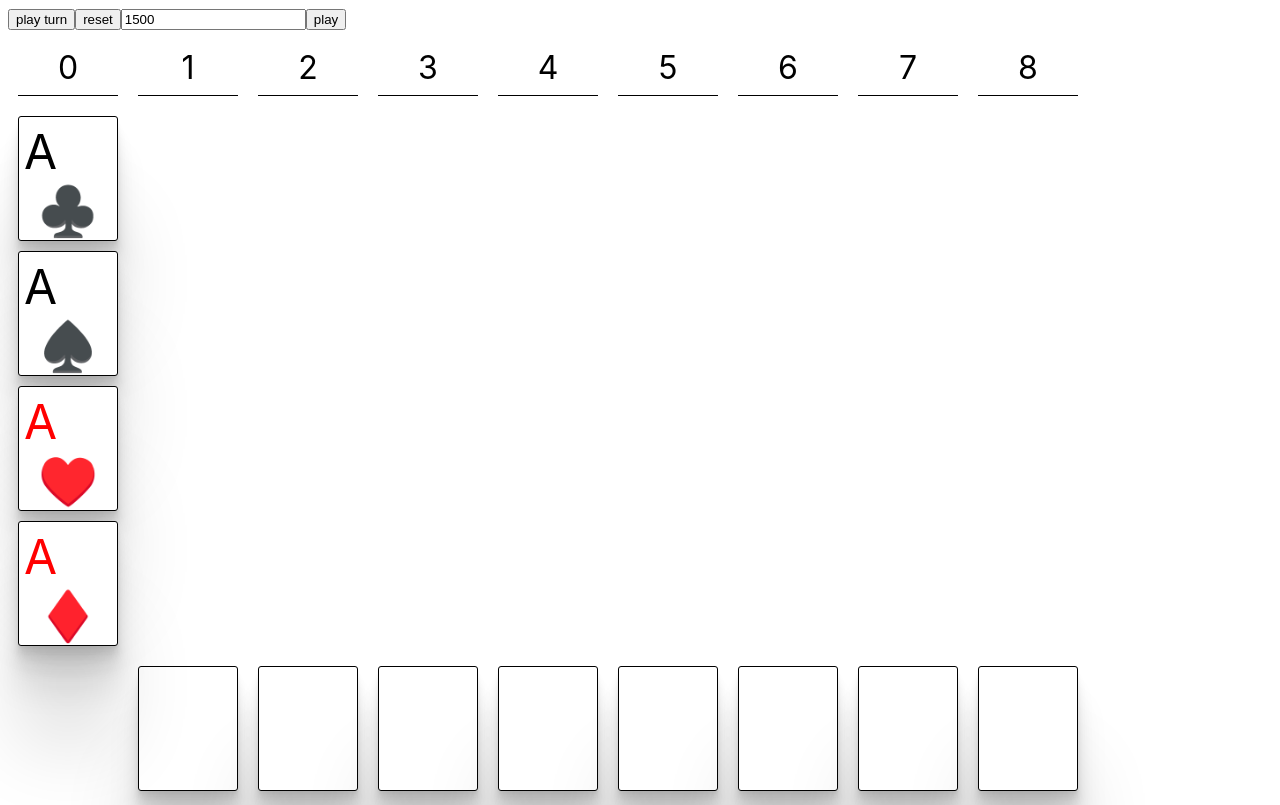
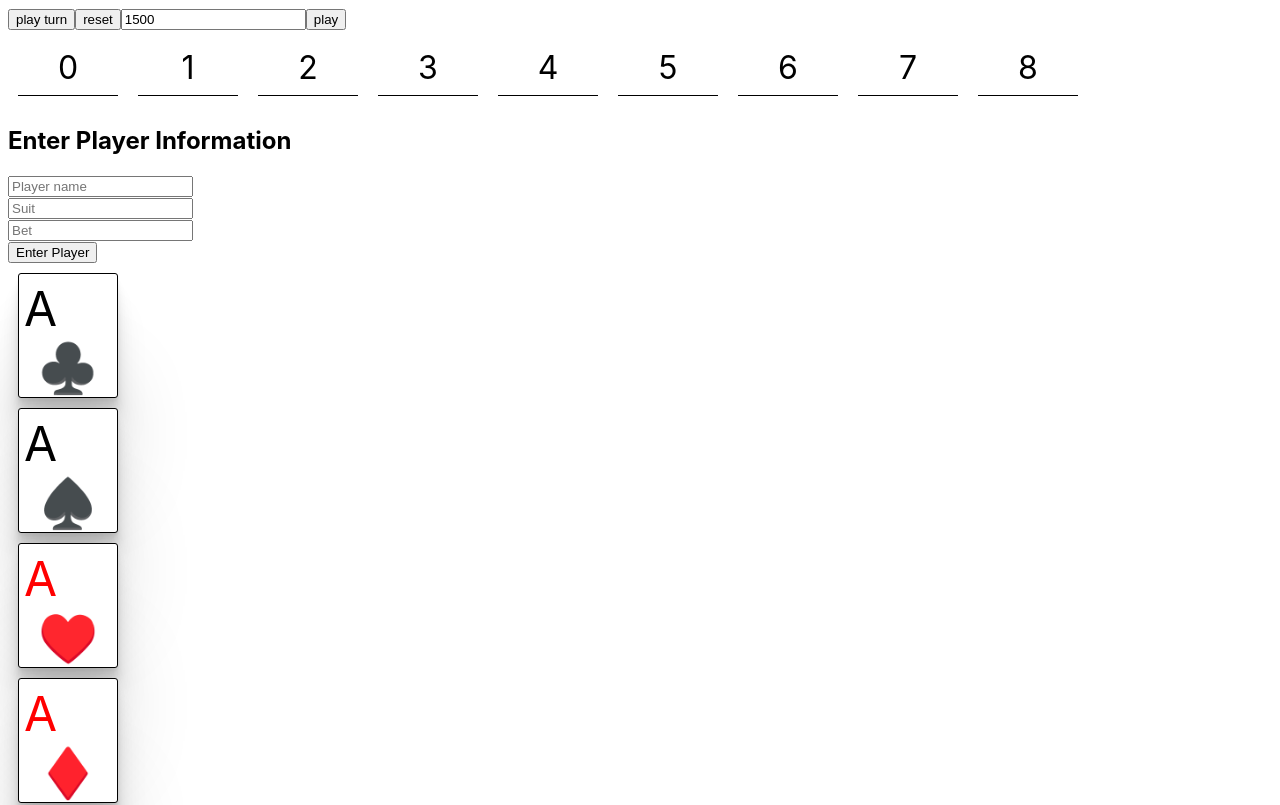
Before and after one commit to jerempa/Ravit, a React (Create React App) app: page / in a window 1280 px wide. Shown: the top 805 px of the page. Built offline with nearby package versions, Linux system fonts and the light colour scheme.

Commit message:
Added player info input boxes

```diff
--- a/src/App.tsx
+++ b/src/App.tsx
@@ -6,6 +6,7 @@ import './App.css';
 import { useGame } from './useGame';
 import useAutoplay from './useAutoplay';
 import Card, { suitColor, emojiSuitMap } from './Card';
+import PlayerInfo from './PlayerInfo';
 
 const columns = 8;
 
@@ -14,6 +15,7 @@ export default function App() {
 		columns,
 	});
 	const intervalRef = useRef<HTMLInputElement>(null);
+
 
 	const {
 		autoplay,
@@ -73,6 +75,9 @@ export default function App() {
 					<div className="column-header">{n}</div>
 				))}
 			</div>
+			<div className="Players">
+				<PlayerInfo />
+			</div>
 			{horses.map((h) => (
 				<Card
 					suit={h.suit}
--- /dev/null
+++ b/src/PlayerInfo.tsx
@@ -0,0 +1,76 @@
+import React, { useState } from 'react';
+
+interface Player {
+  playerName: string;
+  suit: string;
+  bet: string;
+}
+
+function PlayerInfo() {
+  const [playerName, setPlayerName] = useState('');
+  const [suit, setSuit] = useState('');
+  const [bet, setBet] = useState('');
+  const [players, setPlayers] = useState<Player[]>([]);
+
+  const handleSubmit = () => {
+
+    const newPlayer = {
+      playerName,
+      suit,
+      bet,
+    };
+
+    setPlayers([...players, newPlayer]);
+    setPlayerName('');
+    setSuit('');
+    setBet('');
+  };
+
+
+  return (
+    <div>
+      <h2>Enter Player Information</h2>
+      <div>
+        <input
+          type="text"
+          placeholder="Player name"
+          value={playerName}
+          onChange={(e) => setPlayerName(e.target.value)}
+        />
+      </div>
+      <div>
+        <input
+          type="text"
+          placeholder="Suit"
+          value={suit}
+          onChange={(e) => setSuit(e.target.value)}
+        />
+      </div>
+      <div>
+        <input
+          type="text"
+          placeholder="Bet"
+          value={bet}
+          onChange={(e) => setBet(e.target.value)}
+        />
+      </div>
+      <div>
+        <button onClick={handleSubmit}>Enter Player</button>
+      </div>
+      {players.length > 0 && (
+        <div>
+          <h3>Player Info:</h3>
+          <ul>
+            {players.map((player, index) => (
+              <li key={index}>
+                {player.playerName}, {player.suit}, {player.bet}
+              </li>
+            ))}
+          </ul>
+        </div>
+      )}
+    </div>
+  );
+}
+
+export default PlayerInfo;
```
